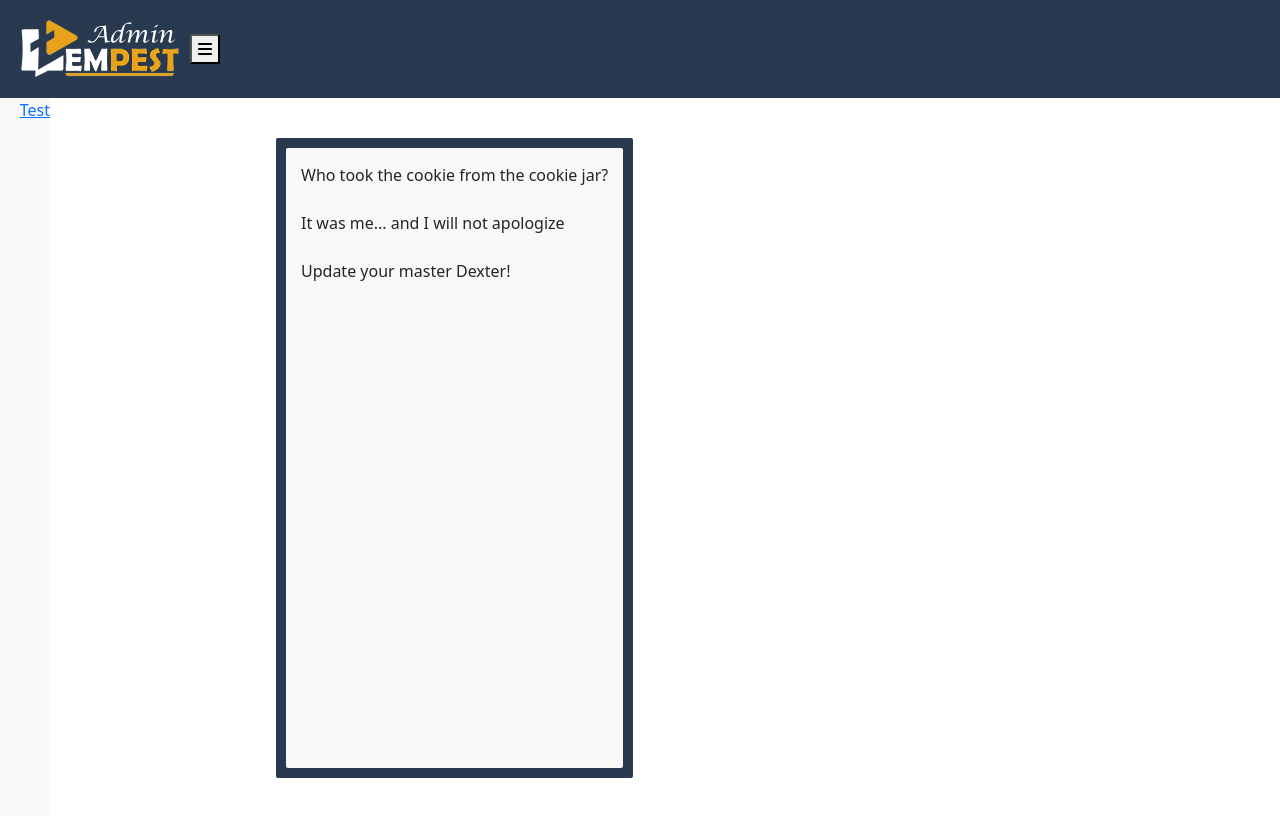
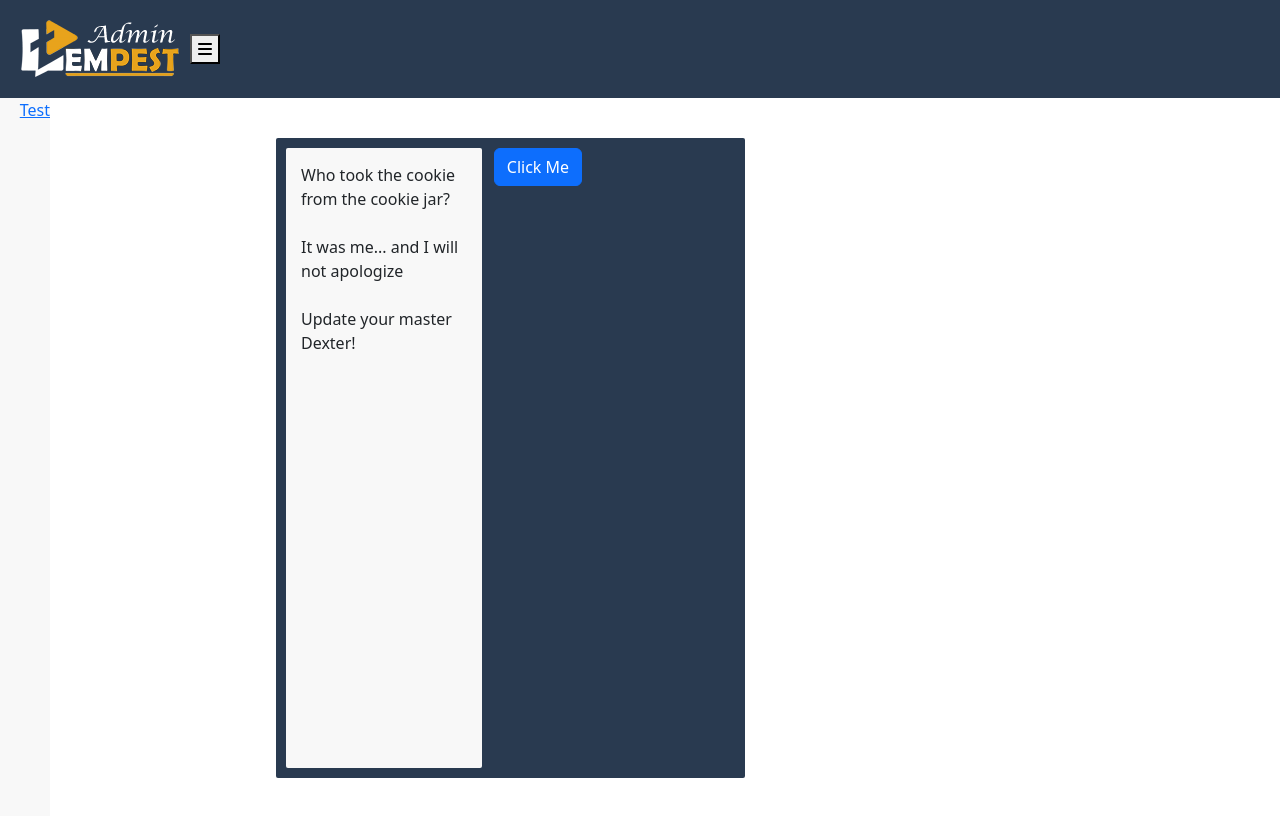
Before and after one commit to Bulwark-Pest/tem-pest-admin-plus, a Vue app: page / in a window 1280 px wide. Shown: the top 816 px of the page. Built offline with nearby package versions, Linux system fonts and the light colour scheme.

Commit message:
Bootstrap should work now

```diff
--- a/index.html
+++ b/index.html
@@ -3,7 +3,7 @@
   <head>
     <meta charset="UTF-8">
     <link rel="icon" href="/favicon.png">
-	<link href="https://cdn.jsdelivr.net/npm/bootstrap@5.1.3/dist/css/bootstrap.min.css" rel="stylesheet">
+      <link href="https://cdn.jsdelivr.net/npm/bootstrap@5.3.0-alpha1/dist/css/bootstrap.min.css" rel="stylesheet">
 	<link href="https://cdn.jsdelivr.net/npm/bootstrap-icons@1.10.0/font/bootstrap-icons.css" rel="stylesheet">
 	<link href="https://cdnjs.cloudflare.com/ajax/libs/font-awesome/6.0.0-beta3/css/all.min.css" rel="stylesheet">
     <meta name="viewport" content="width=device-width, initial-scale=1.0">
@@ -12,5 +12,6 @@
   <body>
     <div id="app"></div>
     <script type="module" src="/src/main.js"></script>
+    <script src="https://cdn.jsdelivr.net/npm/bootstrap@5.3.0-alpha1/dist/js/bootstrap.bundle.min.js"></script>
   </body>
 </html>
--- a/src/components/home/Dashboard.vue
+++ b/src/components/home/Dashboard.vue
@@ -12,6 +12,9 @@
       <br>
       <br>
       Update your master Dexter!
+    </div>
+    <div class="container">
+      <button class="btn btn-primary">Click Me</button>
     </div>
   </div>
 </template>
--- a/src/main.js
+++ b/src/main.js
@@ -1,6 +1,6 @@
 import './assets/main.css'
-import 'bootstrap/dist/css/bootstrap.min.css'
-import 'bootstrap/dist/js/bootstrap.bundle.min'
+import 'bootstrap/dist/css/bootstrap.min.css';
+import 'bootstrap/dist/js/bootstrap.bundle.min.js';
 
 import { createApp } from 'vue'
 import { createPinia } from "pinia";
```
